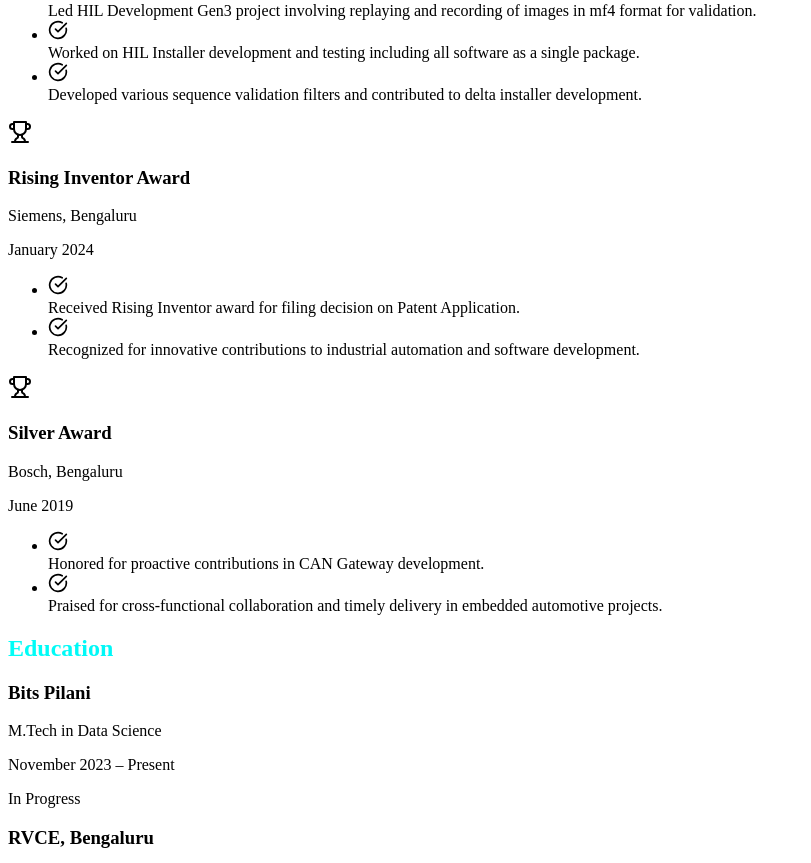
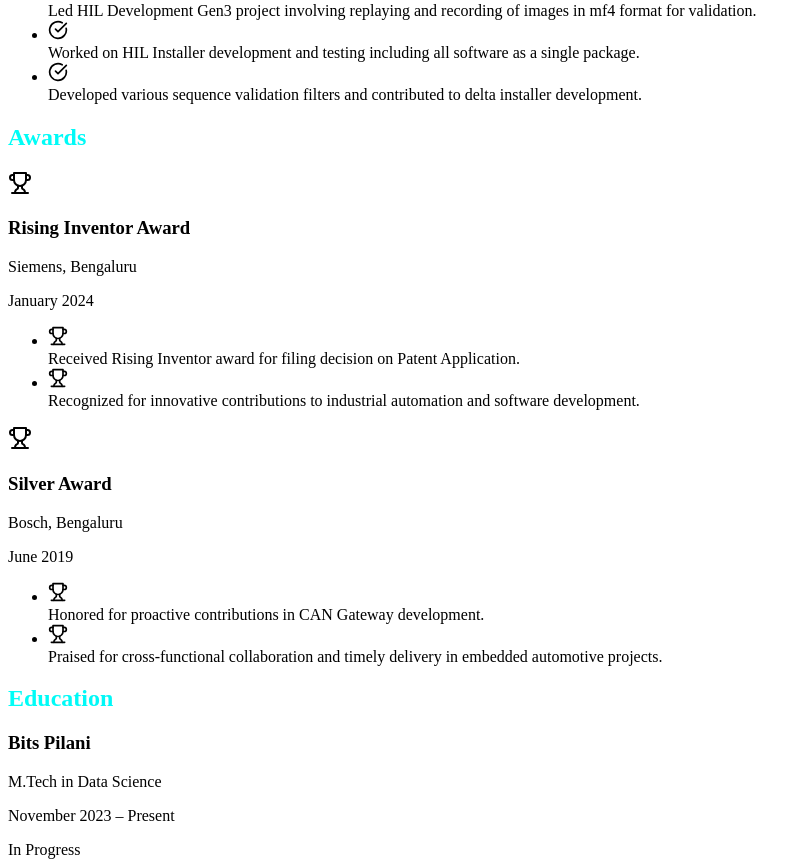
Before and after one commit to shantanu-suman/Portfolio, a React (Vite) app in the folder client/: page / in a window 1280 px wide. Shown: the part 3501-4364 px from the top of the page, without its empty margins (0-811 px from the left). Built offline with nearby package versions, Linux system fonts and the light colour scheme.

Commit message:
Added javascript file

```diff
--- a/client/src/components/leadership.tsx
+++ b/client/src/components/leadership.tsx
@@ -10,9 +10,10 @@ export default function Leadership() {
       achievements: [
         "Developed and maintained Onboard Compiler system, fixing bugs in various System Function Calls.",
         "Performed comprehensive bug fixes for various Jobs in Test and Debugging environments.",
-        "Worked with industrial automation systems and contributed to ADAS development projects."
+        "Worked with industrial automation systems and contributed to ADAS development projects.",
       ],
-      icon: <Users size={24} />
+      icon: <Users size={24} />,
+      bulletIcon: <CheckCircle size={20} />,
     },
     {
       title: "Software Engineer",
@@ -23,19 +24,24 @@ export default function Leadership() {
         "Implemented Static and Online Camera Calibration systems.",
         "Led HIL Development Gen3 project involving replaying and recording of images in mf4 format for validation.",
         "Worked on HIL Installer development and testing including all software as a single package.",
-        "Developed various sequence validation filters and contributed to delta installer development."
+        "Developed various sequence validation filters and contributed to delta installer development.",
       ],
-      icon: <Calendar size={24} />
+      icon: <Calendar size={24} />,
+      bulletIcon: <CheckCircle size={20} />,
     },
+  ];
+
+  const awards = [
     {
       title: "Rising Inventor Award",
       organization: "Siemens, Bengaluru",
       duration: "January 2024",
       achievements: [
         "Received Rising Inventor award for filing decision on Patent Application.",
-    "Recognized for innovative contributions to industrial automation and software development."
+        "Recognized for innovative contributions to industrial automation and software development.",
       ],
-  icon: <Trophy size={24} />
+      icon: <Trophy size={24} className="text-yellow-500" />,
+      bulletIcon: <Trophy size={20} className="text-yellow-500" />,
     },
     {
       title: "Silver Award",
@@ -43,23 +49,22 @@ export default function Leadership() {
       duration: "June 2019",
       achievements: [
         "Honored for proactive contributions in CAN Gateway development.",
-    "Praised for cross-functional collaboration and timely delivery in embedded automotive projects."
+        "Praised for cross-functional collaboration and timely delivery in embedded automotive projects.",
       ],
-  icon: <Trophy size={24} />
-}
-
+      icon: <Trophy size={24} className="text-yellow-500" />,
+      bulletIcon: <Trophy size={20} className="text-yellow-500" />,
+    },
   ];
 
-  return (
-    <section id="leadership" className="py-20 bg-secondary/50">
-      <div className="max-w-6xl mx-auto px-4 sm:px-6 lg:px-8">
+  const renderSection = (sectionTitle: string, items: any[]) => (
+    <>
       <div className="text-center mb-16">
-          <h2 className="text-4xl sm:text-5xl font-bold gradient-text mb-4">Experience</h2>
+        <h2 className="text-4xl sm:text-5xl font-bold gradient-text mb-4">{sectionTitle}</h2>
         <div className="w-20 h-1 bg-gradient-to-r from-accent to-accent mx-auto"></div>
       </div>
 
       <div className="space-y-8">
-          {experiences.map((exp, index) => (
+        {items.map((exp, index) => (
           <motion.div
             key={index}
             className="bg-primary/50 rounded-xl p-8 hover:bg-primary/70 transition-all duration-300"
@@ -111,7 +116,7 @@ export default function Leadership() {
             </div>
 
             <ul className="space-y-3">
-                {exp.achievements.map((achievement, achievementIndex) => (
+              {exp.achievements.map((achievement: string, achievementIndex: number) => (
                 <motion.li
                   key={achievementIndex}
                   className="flex items-start gap-3"
@@ -121,15 +126,8 @@ export default function Leadership() {
                   viewport={{ once: true }}
                   whileHover={{ scale: 1.02 }}
                 >
-                    <motion.div
-                      className="text-accent mt-1"
-                      whileHover={{ scale: 1.2 }}
-                    >
-                      {exp.title === "Award" ? (
-                        <Trophy size={20} className="text-yellow-500" />
-                      ) : (
-                        <CheckCircle size={20} />
-                      )}
+                  <motion.div className="text-accent mt-1" whileHover={{ scale: 1.2 }}>
+                    {exp.bulletIcon}
                   </motion.div>
                   <span className="text-slate-300 leading-relaxed">{achievement}</span>
                 </motion.li>
@@ -138,6 +136,15 @@ export default function Leadership() {
           </motion.div>
         ))}
       </div>
+    </>
+  );
+
+  return (
+    <section id="leadership" className="py-20 bg-secondary/50">
+      <div className="max-w-6xl mx-auto px-4 sm:px-6 lg:px-8">
+        {renderSection("Experience", experiences)}
+        <div className="mt-24" />
+        {renderSection("Awards", awards)}
       </div>
     </section>
   );
```
Also changed, not shown: 2 other files (tests, documents, lock files or other folders). Lines whose indentation alone changed are shown as unchanged.
